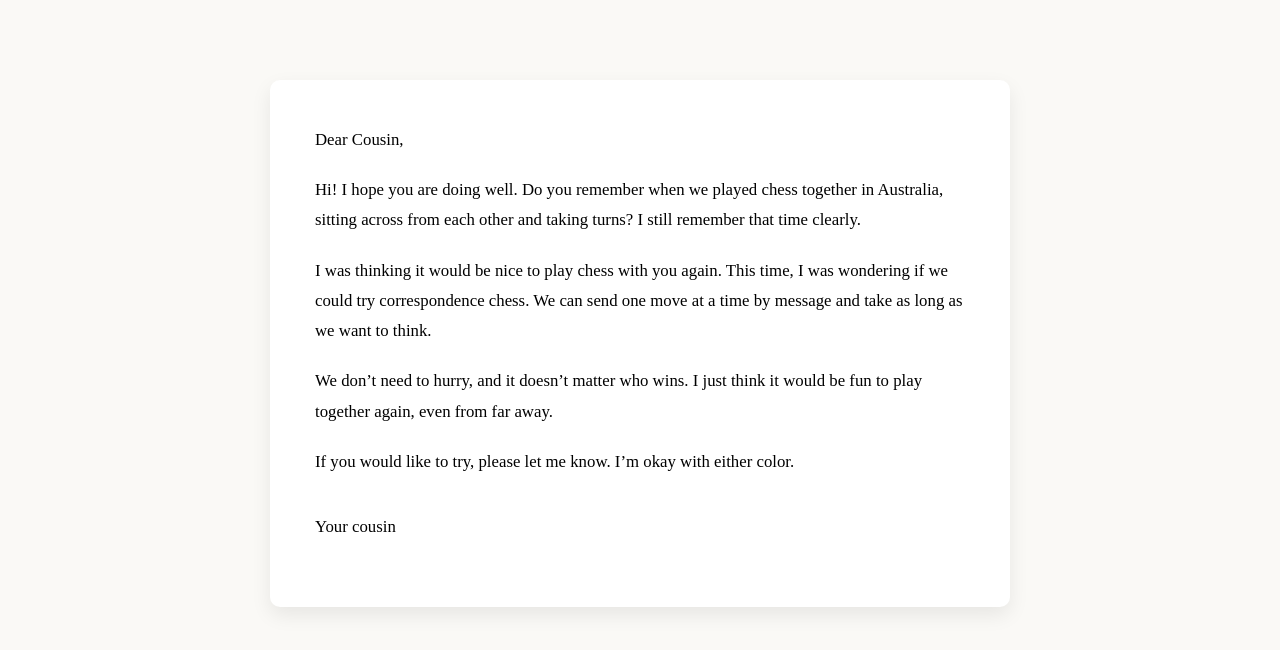
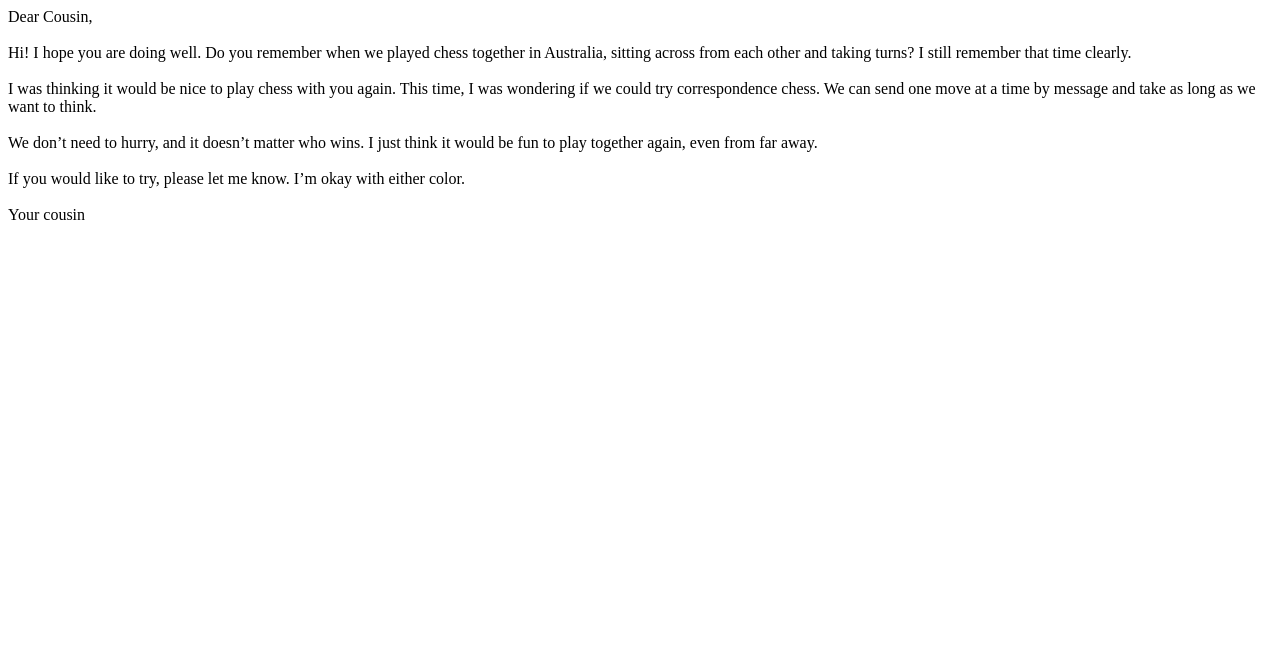
Before and after one commit to elisa8100-kor/to_Daniel, a plain HTML site: page to_Daniel.html in a window 1280 px wide. Drawn offline with Linux system fonts and the light colour scheme.

Commit message:
Refactor letter format in to_Daniel.html

```diff
--- a/to_Daniel.html
+++ b/to_Daniel.html
@@ -1,55 +1,22 @@
 <!DOCTYPE html>
 <html lang="en">
 <head>
-  <meta charset="UTF-8" />
-  <meta name="viewport" content="width=device-width, initial-scale=1.0" />
-  <title>Letter to My Cousin</title>
-  <style>
-    body {
-      font-family: "Times New Roman", Georgia, serif;
-      background-color: #faf9f6;
-      margin: 0;
-      padding: 0;
-    }
-    .letter {
-      max-width: 650px;
-      margin: 80px auto;
-      background: #ffffff;
-      padding: 45px;
-      border-radius: 10px;
-      box-shadow: 0 8px 20px rgba(0, 0, 0, 0.08);
-    }
-    p {
-      font-size: 1.05rem;
-      line-height: 1.8;
-      margin: 0 0 20px 0;
-    }
-    .closing {
-      margin-top: 35px;
-    }
-  </style>
+  <meta charset="UTF-8">
+  <meta http-equiv="X-UA-Compatible" content="IE=edge">
+  <meta name="viewport" content="width=device-width, initial-scale=1.0">
+  <title>Letter</title>
 </head>
 <body>
-  <div class="letter">
-    <p>Dear Cousin,</p>
-
-    <p>
-      Hi! I hope you are doing well. Do you remember when we played chess together in Australia, sitting across from each other and taking turns? I still remember that time clearly.
-    </p>
-
-    <p>
-      I was thinking it would be nice to play chess with you again. This time, I was wondering if we could try correspondence chess. We can send one move at a time by message and take as long as we want to think.
-    </p>
-
-    <p>
-      We don’t need to hurry, and it doesn’t matter who wins. I just think it would be fun to play together again, even from far away.
-    </p>
-
-    <p>
-      If you would like to try, please let me know. I’m okay with either color.
-    </p>
-
-    <p class="closing">Your cousin</p>
-  </div>
+Dear Cousin,
+<br><br>
+Hi! I hope you are doing well. Do you remember when we played chess together in Australia, sitting across from each other and taking turns? I still remember that time clearly.
+<br><br>
+I was thinking it would be nice to play chess with you again. This time, I was wondering if we could try correspondence chess. We can send one move at a time by message and take as long as we want to think.
+<br><br>
+We don’t need to hurry, and it doesn’t matter who wins. I just think it would be fun to play together again, even from far away.
+<br><br>
+If you would like to try, please let me know. I’m okay with either color.
+<br><br>
+Your cousin
 </body>
 </html>
```
